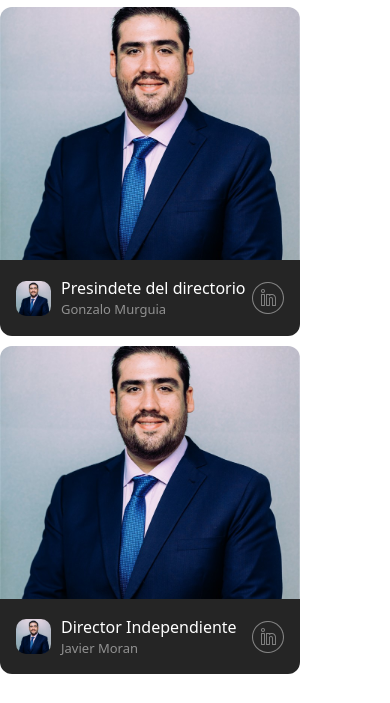
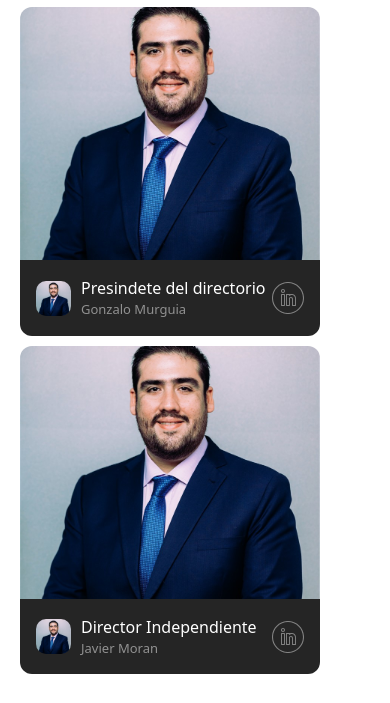
Before and after one commit to Jp-dsouls/propuesta-web-1, an Astro site: page /nosotros in a window 390 px wide. Shown: the part 2946-3649 px from the top of the page. Built offline with nearby package versions, Linux system fonts and the light colour scheme; Astro itself is replaced by a stand-in of ours; a web font is replaced by a local one.

Commit message:
fix: responsive Directory

```diff
--- a/src/components/Directory/Directory.astro
+++ b/src/components/Directory/Directory.astro
@@ -3,7 +3,7 @@ import Title from "../Title/Title.astro";
 import DirectoryCard from "./DirectoryCard.astro";
 ---
 
-<section class="container mx-auto my-8">
+<section class="container mx-5 lg:md:sm:mx-auto my-8">
   <Title title="Directorio" />
   <div class="directory">
     <DirectoryCard src="/directory/joel-villanueva.jpeg" posicion="CEO y Director" nombre="Joel Villanueva" ref="https://www.linkedin.com/in/joelvt/"/>
```
